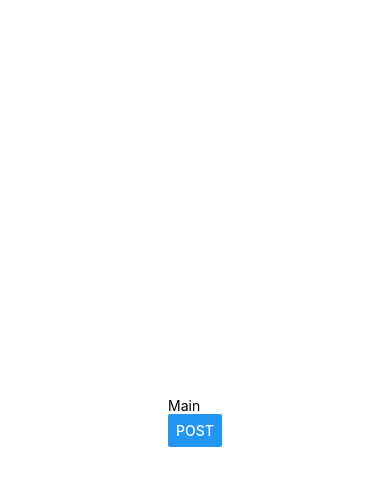
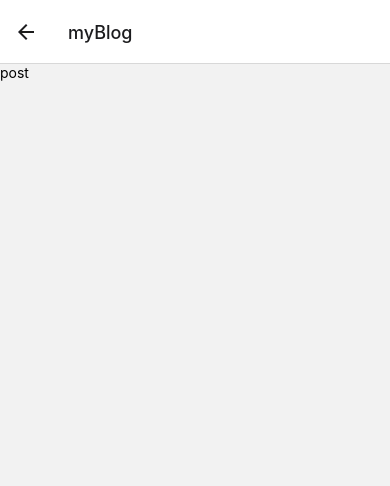
Before and after one commit to GaponovAlexey/selfPostTwo, a React Native app: screen / in a window 390 px wide. Both pictures are taken after a click on the button "POST". Shown: the top 486 px of the page. Built offline with nearby package versions, Linux system fonts and the light colour scheme.

Commit message:
route win

```diff
--- a/App.js
+++ b/App.js
@@ -1,14 +1,9 @@
-import { StatusBar } from 'expo-status-bar';
 import React from 'react';
 import { StyleSheet, Text, View } from 'react-native';
-import MainScreen from './src/screen/MainScreen';
+import Navigations from './src/navigation/Navigations';
 
 export default function App() {
-  return (
-    <View style={styles.container}>
-      <MainScreen />
-    </View>
-  );
+  return <Navigations />
 }
 
 const styles = StyleSheet.create({
--- a/package.json
+++ b/package.json
@@ -9,12 +9,16 @@
   },
   "dependencies": {
     "@react-navigation/native": "^6.0.4",
+    "@react-navigation/stack": "^6.0.9",
     "expo": "~42.0.1",
     "expo-status-bar": "~1.0.4",
+    "metro-react-native-babel-preset": "^0.66.2",
     "react": "16.13.1",
     "react-dom": "16.13.1",
     "react-native": "https://github.com/expo/react-native/archive/sdk-42.0.0.tar.gz",
-    "react-native-web": "~0.13.12"
+    "react-native-gesture-handler": "~1.10.2",
+    "react-native-web": "~0.13.12",
+    "react-navigation-stack": "^2.10.4"
   },
   "devDependencies": {
     "@babel/core": "^7.9.0"
--- a/src/navigation/Navigations.js
+++ b/src/navigation/Navigations.js
@@ -1,15 +1,23 @@
 import React from 'react'
 import { StyleSheet, Text, View } from 'react-native'
 import { NavigationContainer } from '@react-navigation/native';
-import { createNativeStackNavigator } from '@react-navigation/native-stack';
 import PostScreen from '../screen/PostScreen';
+import MainScreen from '../screen/MainScreen';
+import { createStackNavigator } from '@react-navigation/stack';
 
-const Stack = createNativeStackNavigator();
+const Stack = createStackNavigator();
 
 export default function Navigations() {
 	return (
 		<NavigationContainer>
-			<Stack.Navigator name='postScreen' component={ PostScreen } />
+			<Stack.Navigator>
+				<Stack.Screen component={ MainScreen } name='Home'
+					options={ ({ route }) => ({ headerTitle: (route) }) }
+					//options={  }
+				/>
+				<Stack.Screen component={ PostScreen } name='PostScreen'
+					options={ { headerTitle: 'myBlog' } } />
+			</Stack.Navigator>
 		</NavigationContainer>
 	);
 }
--- a/src/screen/MainScreen.js
+++ b/src/screen/MainScreen.js
@@ -1,13 +1,24 @@
-import { useNavigationContainerRef } from '@react-navigation/core';
-import React from 'react'
+import { useNavigation } from '@react-navigation/core';
+import React, { useLayoutEffect } from 'react'
 import { Button, StyleSheet, Text, View } from 'react-native'
 
-export default function MainScreen() {
-	const navigationRef = useNavigationContainerRef();
+export default function MainScreen({ route, navigation }) {
+	const goPostScreen = () => {
+		navigation.navigate('PostScreen', {})
+	}
+
+	useLayoutEffect(() => {
+		navigation.setOptions({
+			headerTitle: 'da',
+			headerStyle: { backgroundColor: 'red' }
+		});
+	}, [navigation, route]);
+
+
 	return (
 		<View>
 			<Text>Main</Text>
-			<Button title='post' onPress={ () => navigationRef.navigate('postScreen') } />
+			<Button title='post' onPress={ goPostScreen } />
 		</View>
 	)
 }
--- a/src/screen/PostScreen.js
+++ b/src/screen/PostScreen.js
@@ -4,7 +4,7 @@ import { StyleSheet, Text, View } from 'react-native'
 export default function PostScreen() {
 	return (
 		<View>
-			<Text></Text>
+			<Text>post</Text>
 		</View>
 	)
 }
```
Also changed, not shown: 1 other file (tests, documents, lock files or other folders).
